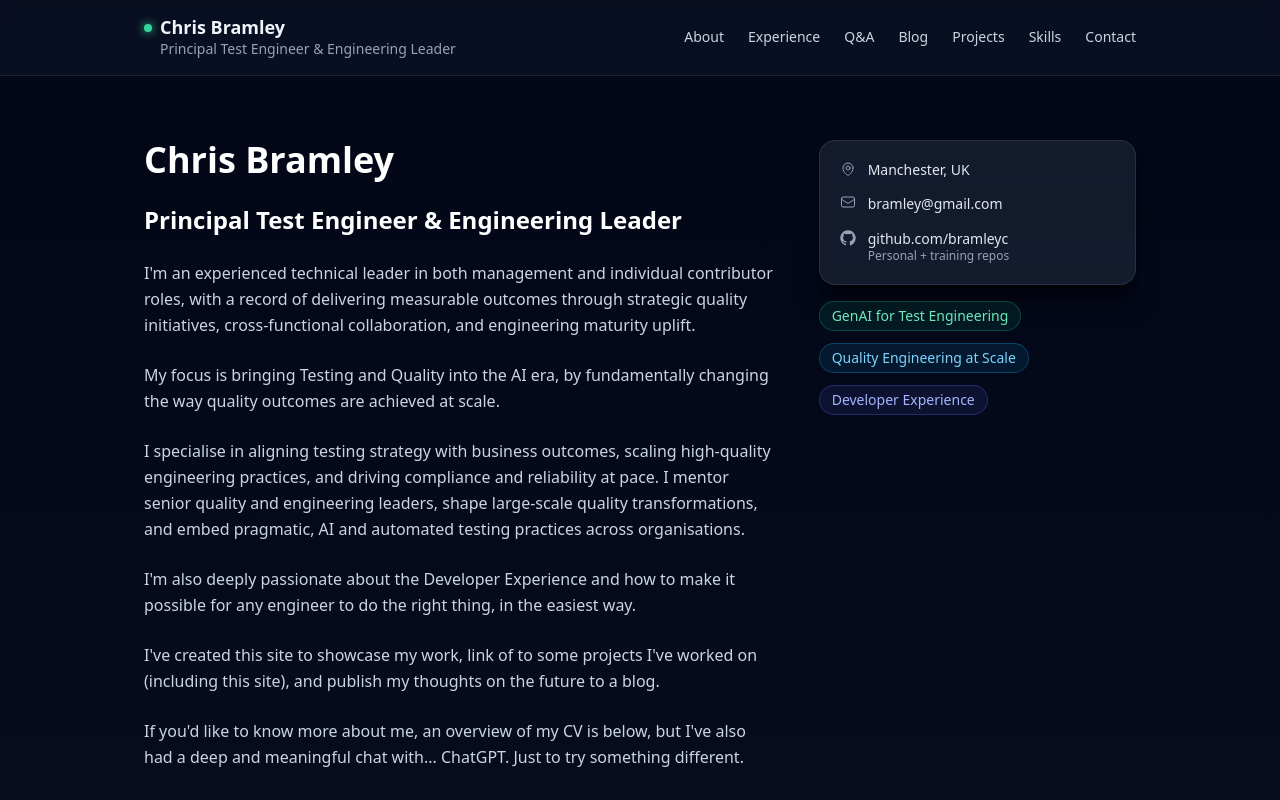
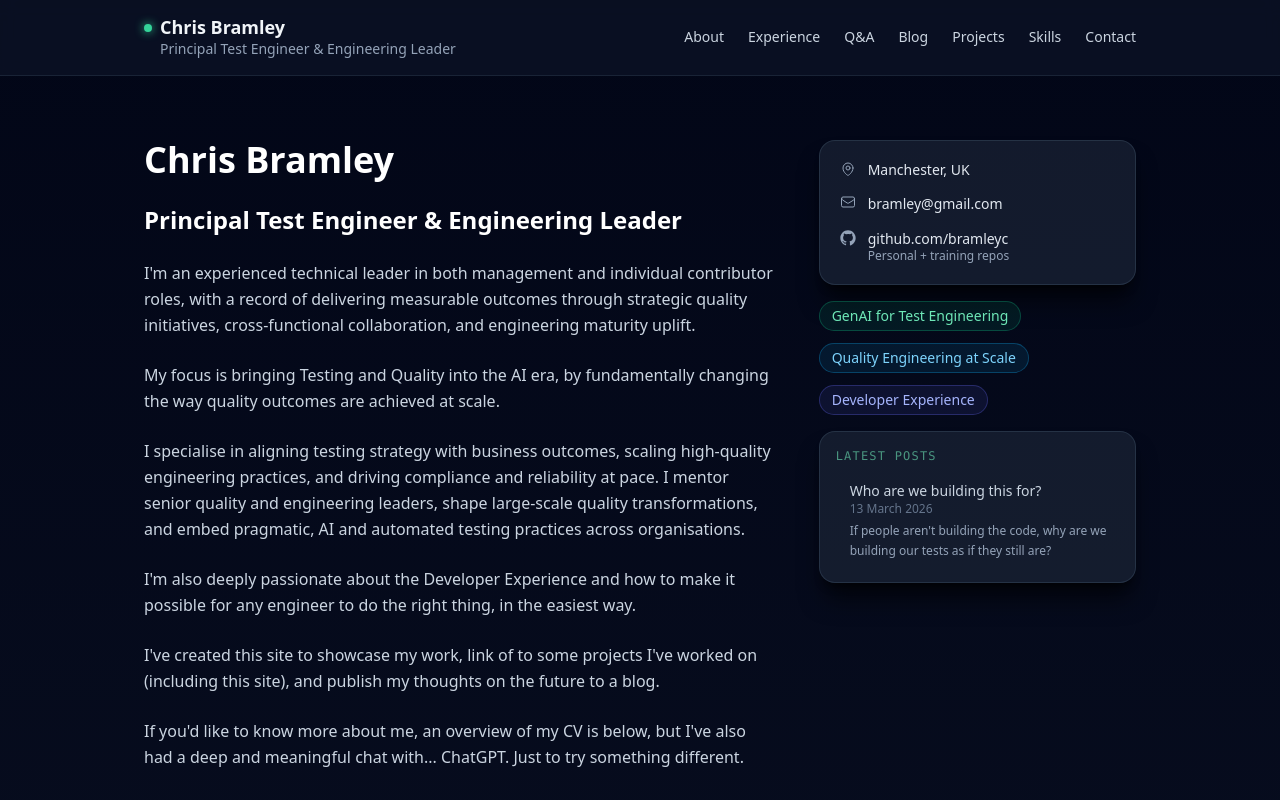
Before and after one commit to bramleyc/personal-site, a Next.js app: page / in a window 1280 px wide. Shown: the top 800 px of the page. Built offline with nearby package versions, Linux system fonts and the light colour scheme.

Commit message:
adding blog links to main page:

```diff
--- a/src/app/blog/page.tsx
+++ b/src/app/blog/page.tsx
@@ -2,6 +2,7 @@ import fs from "fs"
 import path from "path"
 import Header from "@/components/Header"
 import Footer from "@/components/Footer"
+import BlogPostList from "@/components/BlogPostList"
 import { posts } from "@/lib/posts"
 import ReactMarkdown from "react-markdown"
 
@@ -54,21 +55,7 @@ export default function BlogPage() {
               <h2 className="text-xs uppercase tracking-widest text-emerald-300/60 font-mono mb-3">
                 Posts
               </h2>
-              <nav className="space-y-1" aria-label="Blog post list">
-                {postsWithContent.map((post) => (
-                  <a
-                    key={post.slug}
-                    href={`#${post.slug}`}
-                    data-testid={`sidebar-post-${post.slug}`}
-                    className="block text-sm text-slate-300 hover:text-white leading-tight py-1.5 pl-3 border-l-2 border-transparent hover:border-emerald-400 transition-colors"
-                  >
-                    {post.title}
-                    <span className="block text-xs text-slate-500 mt-0.5">
-                      {formatDate(post.date)}
-                    </span>
-                  </a>
-                ))}
-              </nav>
+              <BlogPostList posts={postsWithContent} />
             </div>
           </aside>
 
--- a/src/app/page.tsx
+++ b/src/app/page.tsx
@@ -1,6 +1,7 @@
 import Header from "@/components/Header"
 import Footer from "@/components/Footer"
 import ContactCard from "@/components/ContactCard"
+import BlogPostList from "@/components/BlogPostList"
 import { SectionHeading } from "@/components/SectionHeading"
 import {
   hero,
@@ -9,6 +10,7 @@ import {
   skills,
   certifications
 } from "@/lib/data"
+import { posts } from "@/lib/posts"
 import { Key } from "react"
 
 export default function Page() {
@@ -173,6 +175,13 @@ export default function Page() {
                   </span>
                 )
               })}
+            </div>
+
+            <div className="bg-slate-800/60 border border-slate-700/60 rounded-2xl shadow-xl shadow-black/60 p-4">
+              <h2 className="text-xs uppercase tracking-widest text-emerald-300/60 font-mono mb-3">
+                Latest Posts
+              </h2>
+              <BlogPostList posts={posts} basePath="blog.html" showExcerpt />
             </div>
           </aside>
         </section>
--- /dev/null
+++ b/src/components/BlogPostList.tsx
@@ -0,0 +1,44 @@
+import { Post } from "@/lib/posts"
+
+interface BlogPostListProps {
+  posts: Post[]
+  basePath?: string
+  showExcerpt?: boolean
+}
+
+function formatDate(dateStr: string): string {
+  return new Date(dateStr).toLocaleDateString("en-GB", {
+    day: "numeric",
+    month: "long",
+    year: "numeric"
+  })
+}
+
+export default function BlogPostList({
+  posts,
+  basePath = "",
+  showExcerpt = false
+}: BlogPostListProps) {
+  return (
+    <nav className="space-y-1" aria-label="Blog post list">
+      {posts.map((post) => (
+        <a
+          key={post.slug}
+          href={`${basePath}#${post.slug}`}
+          data-testid={`sidebar-post-${post.slug}`}
+          className="block text-sm text-slate-300 hover:text-white leading-tight py-1.5 pl-3 border-l-2 border-transparent hover:border-emerald-400 transition-colors"
+        >
+          {post.title}
+          <span className="block text-xs text-slate-500 mt-0.5">
+            {formatDate(post.date)}
+          </span>
+          {showExcerpt && (
+            <span className="block text-xs text-slate-400 mt-1 leading-relaxed line-clamp-2">
+              {post.excerpt}
+            </span>
+          )}
+        </a>
+      ))}
+    </nav>
+  )
+}
```
Also changed, not shown: 32 other files (tests, documents, lock files or other folders).
